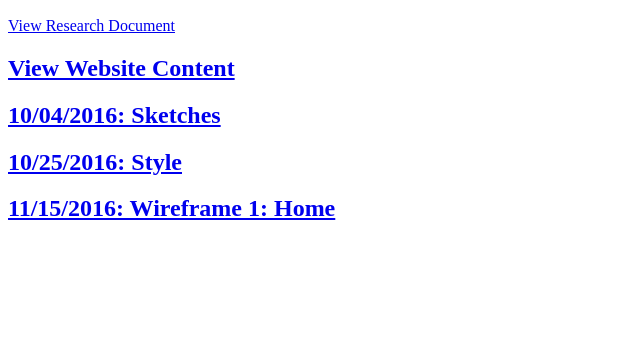
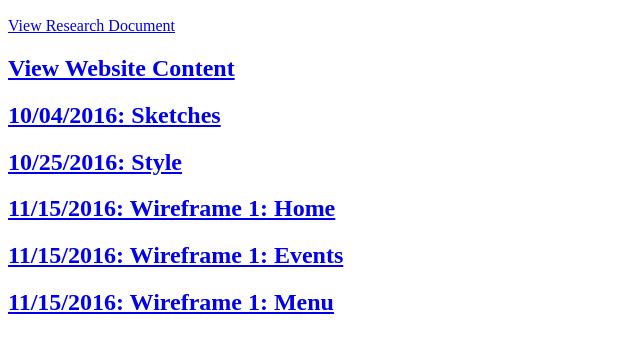
Before and after one commit to KentStateWeb/fall2016-group-5, a plain HTML site: page index.html in a window 1280 px wide. Shown: the part 110-462 px from the top of the page, without its empty margins (0-640 px from the left). Drawn offline with Linux system fonts and the light colour scheme.

Commit message:
wireframes

```diff
--- a/index.html
+++ b/index.html
@@ -13,3 +13,5 @@
       <h2><a href="https://drive.google.com/drive/folders/0ByakSakQOxEqUHRRNTdfZlhSbmM?usp=sharing">10/04/2016: Sketches</a></h2>
       <h2><a href="https://drive.google.com/file/d/0ByakSakQOxEqMS1MbU5mT21fQ0U/view?usp=sharing">10/25/2016: Style</a></h2>
       <h2><a href="wireframes/index.html">11/15/2016: Wireframe 1: Home</h2></a>
+      <h2><a href="wireframes/events.html">11/15/2016: Wireframe 1: Events </h2></a>
+      <h2><a href="wireframes/menu.html">11/15/2016: Wireframe 1: Menu </h2></a>
```
